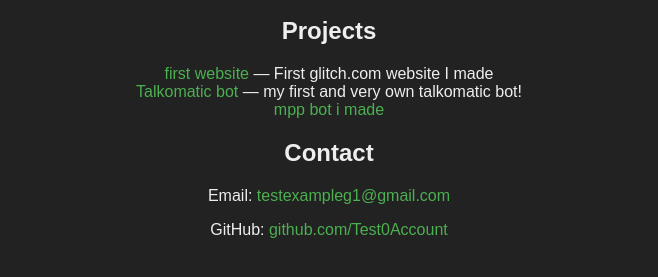
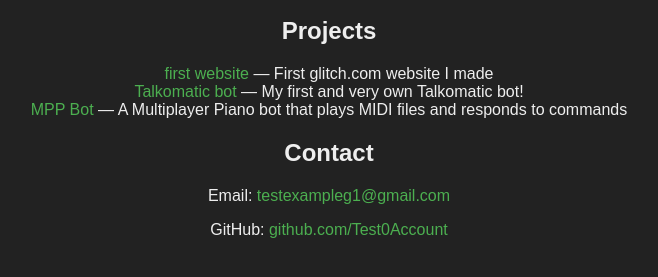
Before and after one commit to Test0Account/Test-Account, a plain HTML site: page index.html in a window 1280 px wide. Shown: the part 127-404 px from the top of the page, without its empty margins (311-969 px from the left). Drawn offline with Linux system fonts and the light colour scheme.

Commit message:
Update index.html

```diff
--- a/index.html
+++ b/index.html
@@ -26,12 +26,14 @@
 <body>
   <h1>Welcome to Test0Account's Portfolio</h1>
   <p>This is where you can showcase your projects.</p>
+
   <h2>Projects</h2>
   <ul style="list-style:none; padding-left:0;">
     <li><a href="https://qrcode-place2.glitch.com" target="_blank">first website</a> — First glitch.com website I made</li>
-    <li><a href="https://glitch.com/edit/#!/fortunate-petal-headlight?path=README.md%3A1%3A" target="_blank">Talkomatic bot</a> — my first and very own talkomatic bot!</li>
-    <li><a href="https://im0not0leaking0my0bot0token0lmao" target="_blank">mpp bot i made</a></li>
+    <li><a href="https://glitch.com/edit/#!/fortunate-petal-headlight?path=README.md%3A1%3A" target="_blank">Talkomatic bot</a> — My first and very own Talkomatic bot!</li>
+    <li><a href="https://im0not0leaking0my0bot0token0lmao" target="_blank">MPP Bot</a> — A Multiplayer Piano bot that plays MIDI files and responds to commands</li>
   </ul>
+
   <h2>Contact</h2>
   <p>Email: <a href="mailto:testexampleg1@gmail.com">testexampleg1@gmail.com</a></p>
   <p>GitHub: <a href="https://github.com/Test0Account" target="_blank">github.com/Test0Account</a></p>
```
